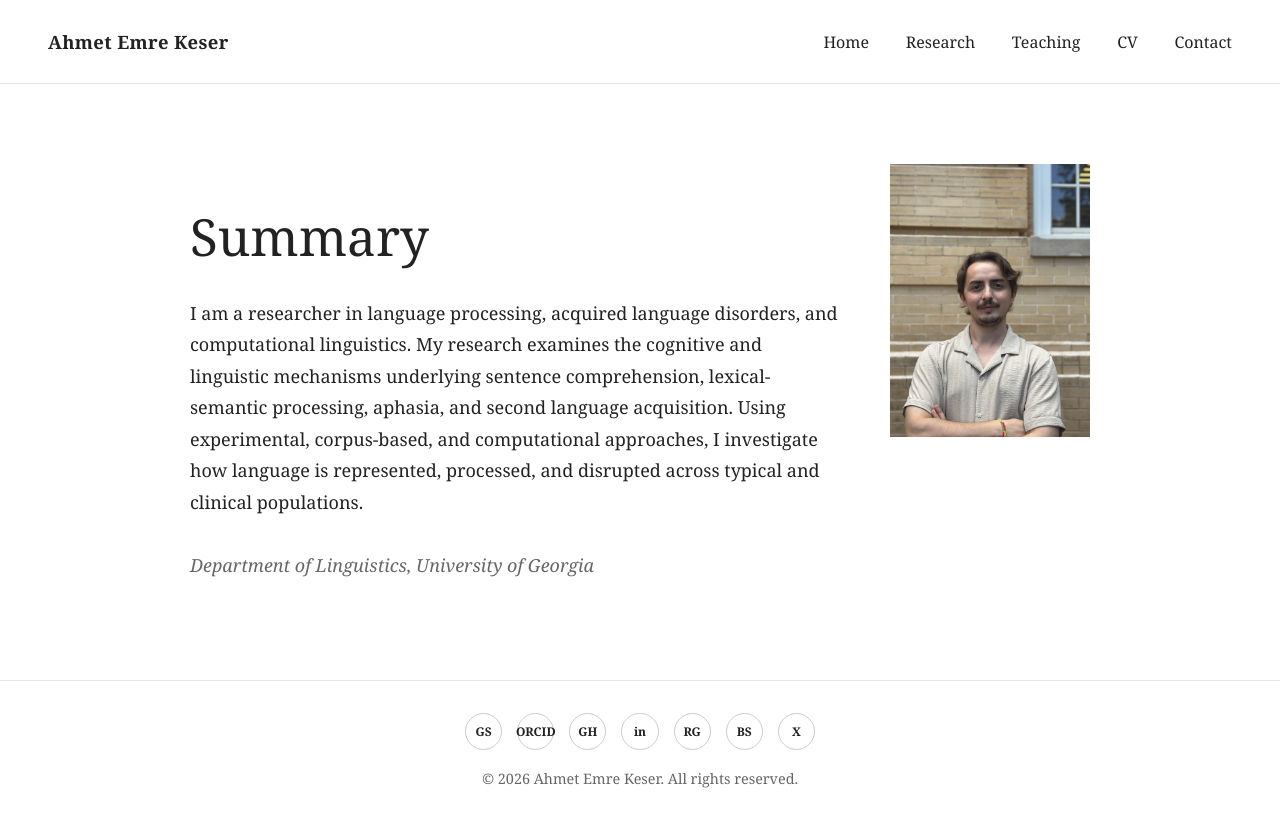
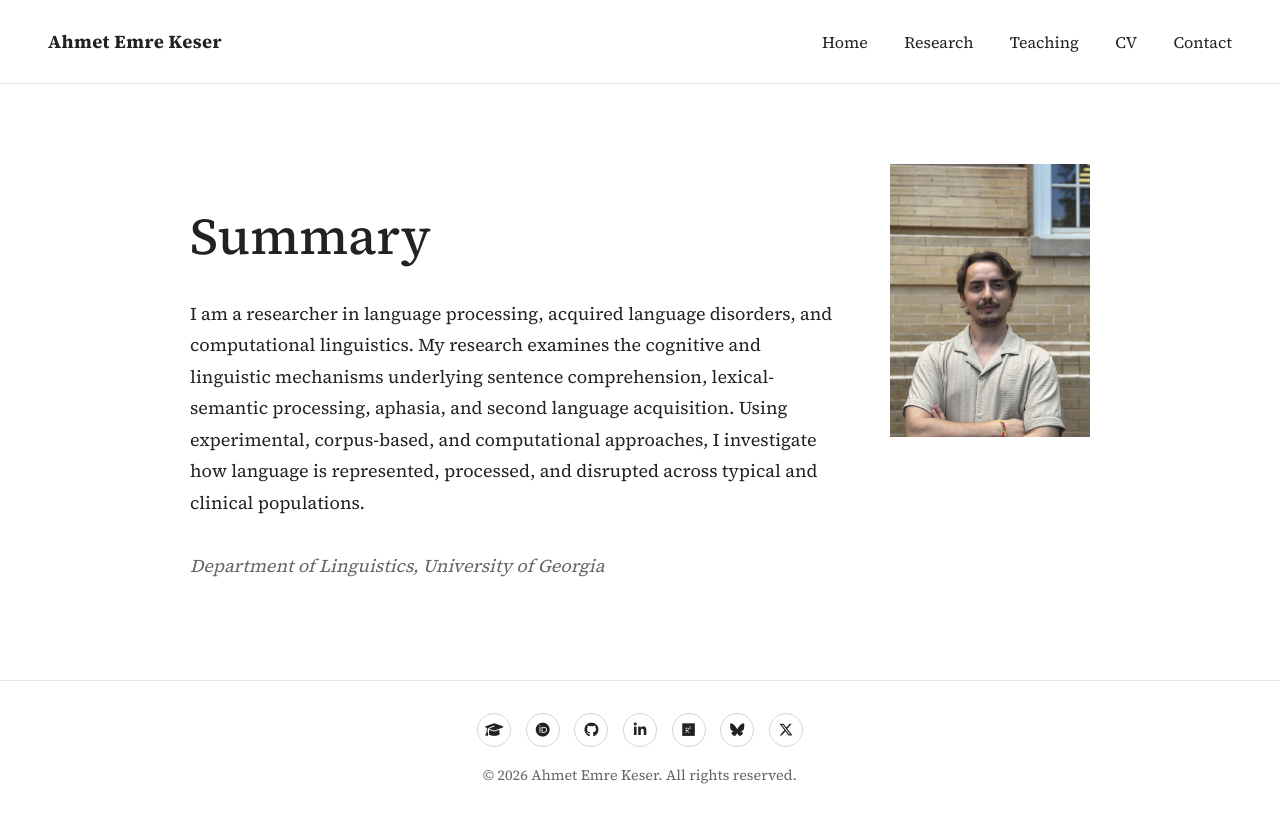
Before and after one commit to aekeser/aekeser.github.io, a Jekyll site: the page built from index.md, in a window 1280 px wide. Shown: the top 827 px of the page. Built offline with Jekyll 4.4.1, drawn with Linux system fonts in a browser that asks for light colours.

```diff
--- a/_includes/footer.html
+++ b/_includes/footer.html
@@ -1,12 +1,34 @@
 <footer class="site-footer">
   <div class="social-links">
-    <a href="https://scholar.google.com/citations?user=S9uJI0wAAAAJ&hl=en&oi=ao" aria-label="Google Scholar">GS</a>
-    <a href="https://orcid.org/0009-0004-9558-8798" aria-label="ORCID">ORCID</a>
-    <a href="https://github.com/aekeser" aria-label="GitHub">GH</a>
-    <a href="https://www.linkedin.com/in/aemrekeser96/" aria-label="LinkedIn">in</a>
-    <a href="https://www.researchgate.net/profile/Ahmet-Keser-3?ev=hdr_xprf" aria-label="ResearchGate">RG</a>
-    <a href="https://bsky.app/profile/aekeser.bsky.social" aria-label="Bluesky">BS</a>
-    <a href="https://x.com/emrekesertr" aria-label="X / Twitter">X</a>
+
+    <a href="https://scholar.google.com/citations?user=S9uJI0wAAAAJ&hl=en&oi=ao" aria-label="Google Scholar" target="_blank">
+      <i class="fas fa-graduation-cap"></i>
+    </a>
+
+    <a href="https://orcid.org/0009-0004-9558-8798" aria-label="ORCID" target="_blank">
+      <i class="fab fa-orcid"></i>
+    </a>
+
+    <a href="https://github.com/aekeser" aria-label="GitHub" target="_blank">
+      <i class="fab fa-github"></i>
+    </a>
+
+    <a href="https://www.linkedin.com/in/aemrekeser96/" aria-label="LinkedIn" target="_blank">
+      <i class="fab fa-linkedin-in"></i>
+    </a>
+
+    <a href="https://www.researchgate.net/profile/Ahmet-Keser-3?ev=hdr_xprf" aria-label="ResearchGate" target="_blank">
+      <i class="fab fa-researchgate"></i>
+    </a>
+
+    <a href="https://bsky.app/profile/aekeser.bsky.social" aria-label="Bluesky" target="_blank">
+      <i class="fa-brands fa-bluesky"></i>
+    </a>
+
+    <a href="https://x.com/emrekesertr" aria-label="X" target="_blank">
+      <i class="fa-brands fa-x-twitter"></i>
+    </a>
+
   </div>
 
   <p class="copyright">
--- a/_layouts/default.html
+++ b/_layouts/default.html
@@ -7,7 +7,11 @@
 
   <link rel="icon" type="image/png" href="/assets/images/logo.png">
 
-  <link rel="stylesheet" href="/assets/css/style.css">
+  <link rel="preconnect" href="https://fonts.googleapis.com">
+<link rel="preconnect" href="https://fonts.gstatic.com" crossorigin>
+<link href="https://fonts.googleapis.com/css2?family=Source+Serif+4:opsz,wght@8..60,400;8..60,500;8..60,600;8..60,700&display=swap" rel="stylesheet">
+<link rel="stylesheet" href="https://cdnjs.cloudflare.com/ajax/libs/font-awesome/6.7.2/css/all.min.css">
+<link rel="stylesheet" href="/assets/css/style.css">
 </head>
 <body>
 
--- a/assets/css/style.css
+++ b/assets/css/style.css
@@ -3,7 +3,7 @@ body {
     padding: 0;
     background: #ffffff;
     color: #222222;
-    font-family: Georgia, "Times New Roman", serif;
+    font-family: "Source Serif 4", Georgia, "Times New Roman", serif;
     font-size: 18px;
     line-height: 1.75;
 }
@@ -147,14 +147,12 @@ a:hover {
     align-items: center;
     justify-content: center;
     margin: 0 0.35rem;
-    width: 2.2rem;
-    height: 2.2rem;
-    border: 1px solid #cccccc;
+    width: 2rem;
+    height: 2rem;
+    border: 1px solid #d6d6d6;
     border-radius: 50%;
     color: #222222;
     text-decoration: none;
-    font-size: 0.75rem;
-    font-weight: 600;
 }
 
 .social-links a:hover {
```
